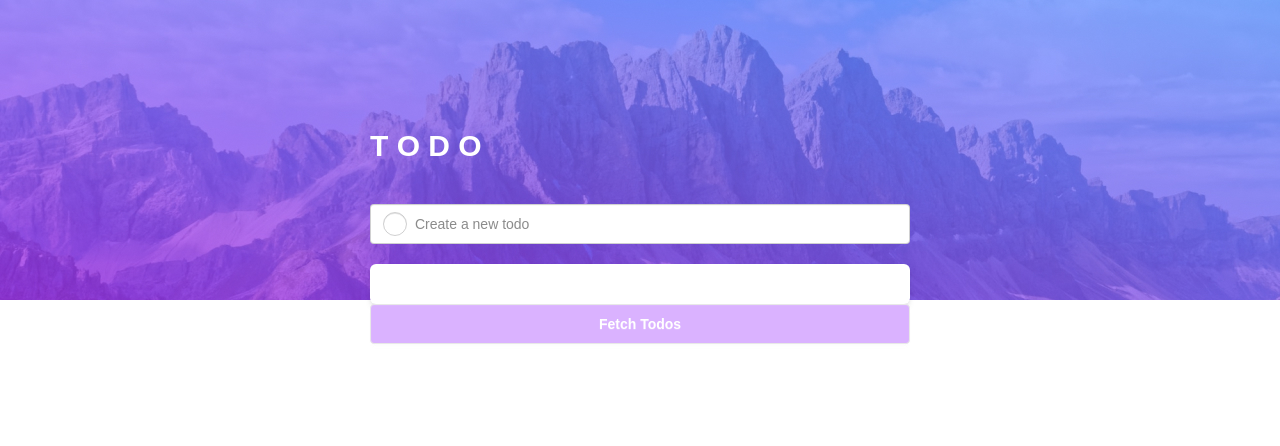
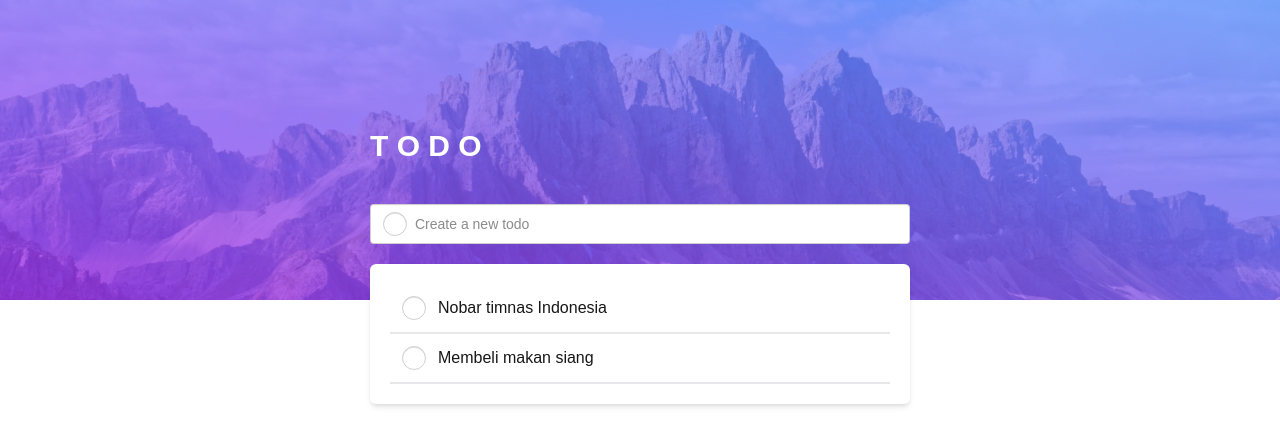
Before and after one commit to masdefry/JCWDOL021-Frontend, a Next.js app in the folder advance-nextjs/: page / in a window 1280 px wide. Shown: the top 446 px of the page. Built offline with nearby package versions, Linux system fonts and the light colour scheme; data requests are answered from the project's data file.

Commit message:
conditional rendering

```diff
--- a/advance-nextjs/src/app/page.tsx
+++ b/advance-nextjs/src/app/page.tsx
@@ -1,7 +1,7 @@
 'use client';
 import axios from 'axios';
 import TodoList from './features/home/components/TodoList';
-import { useState } from 'react';
+import { useEffect, useState } from 'react';
 
 export default function Home() {
   const [todos, setTodos] = useState([]);
@@ -10,14 +10,24 @@ export default function Home() {
     try {
       // GET, POST, PUT, PATCH, DELETE
       const response = await axios.get('http://localhost:3001/todos');
-      setTodos(response.data);
+      setTodos(response.data); // [{}]
     } catch (error) {
       console.log(error);
     }
   };
 
+  useEffect(() => {
+    console.log('componentDidMount Executed!');
+    onGetTodos();
+  }, []);
+
+  if(todos.length === 0) return (
+    <h1>Loading...</h1>
+  )
+
   return (
     <>
+      {console.log('Render')}
       <section
         id='banner'
         className='flex justify-center'
@@ -41,16 +51,14 @@ export default function Home() {
           <div className='bg-white rounded-md shadow-md mt-5 p-5'>
             {/* Mapping: Method untuk Me-looping */}
             {todos?.map((item, index) => {
-              return <TodoList todo={item?.name} />;
+              return (
+                <TodoList
+                  key={index}
+                  todo={item?.name}
+                />
+              );
             })}
           </div>
-
-          <button
-            className='btn bg-purple-300 text-white w-full'
-            onClick={onGetTodos}
-          >
-            Fetch Todos
-          </button>
         </div>
       </section>
     </>
```
